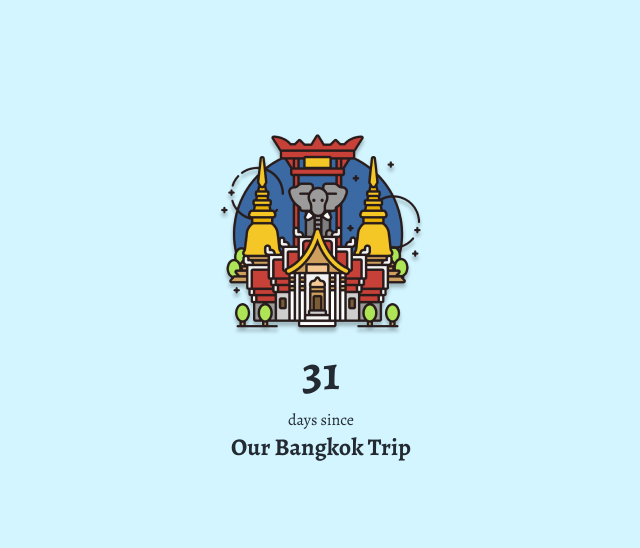
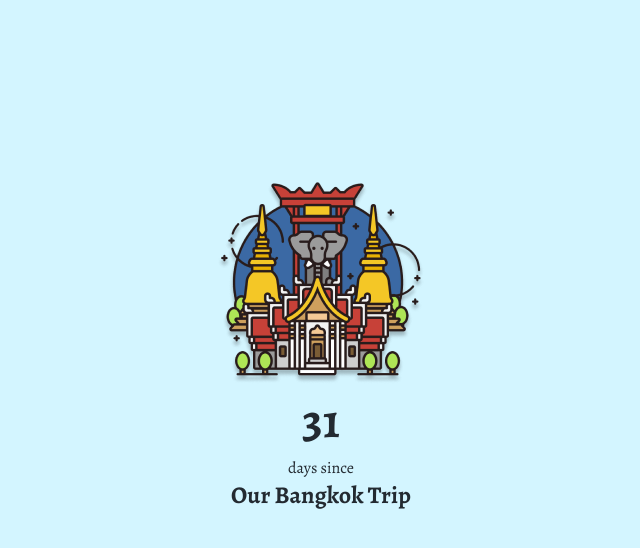
Before and after one commit to tmy010/tmy010.github.io, a Next.js app: page /OurBangkokTrip in a window 1280 px wide. Shown: the top 548 px of the page, without its empty margins (319-959 px from the left). Built offline with nearby package versions, Linux system fonts and the light colour scheme.

Commit message:
fix: bangkok trip padding

```diff
--- a/src/pages/OurBangkokTrip.tsx
+++ b/src/pages/OurBangkokTrip.tsx
@@ -27,7 +27,7 @@ const OurBangkokTrip = () => {
         return (
             <>
                 <div
-                    className="flex h-full w-full items-center justify-center"
+                    className="flex h-full w-full items-center justify-center pt-24"
                 >
                     <AnimatedElementLayout nextPath='OurJapanTrip' prevPath='OurCameronTrip'>
                         <>
```
